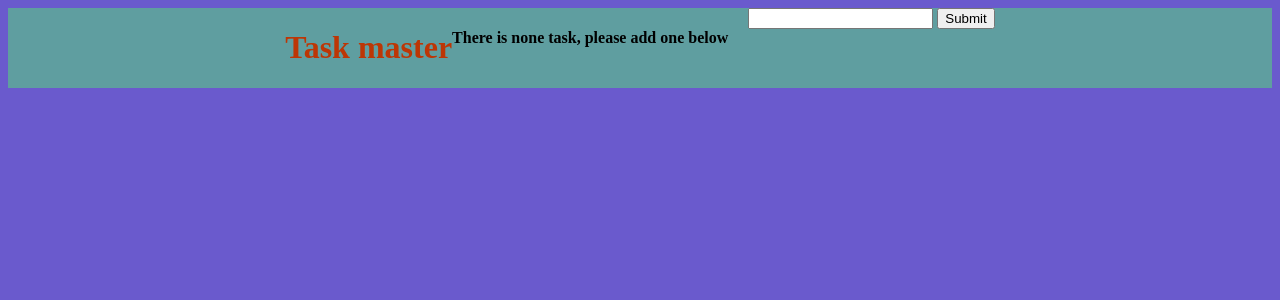
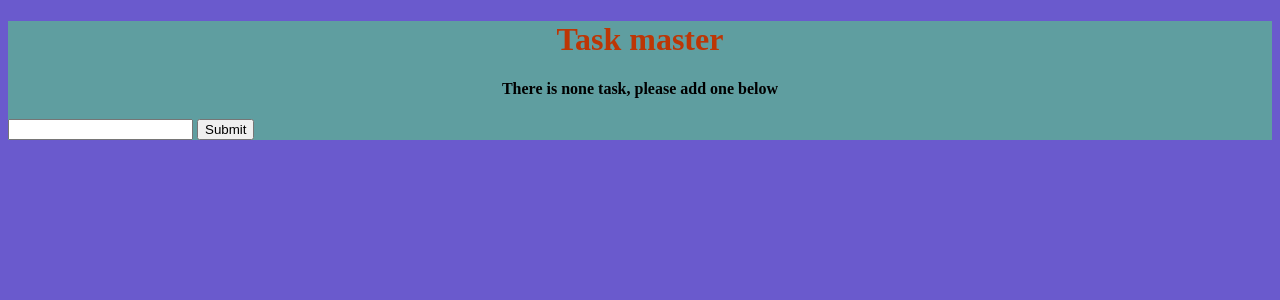
Before and after one commit to Alberto-Ricardo/Todo_python_project, a Flask app: page / in a window 1280 px wide. Shown: the top 300 px of the page. Run offline with Flask 2, Linux system fonts and the light colour scheme; data that the repository does not hold is empty.

Commit message:
css upgraded

```diff
--- a/static/css/main.css
+++ b/static/css/main.css
@@ -1,12 +1,15 @@
 body {
     background-color:slateblue;
 }
+table {
+    justify-content: center;
+}
 
 form {
-    margin-left: 20px;
+    justify-content: center;
 }
 .content {
-    display: flex;
+
     justify-content: center;
     background-color: cadetblue;
 
```
